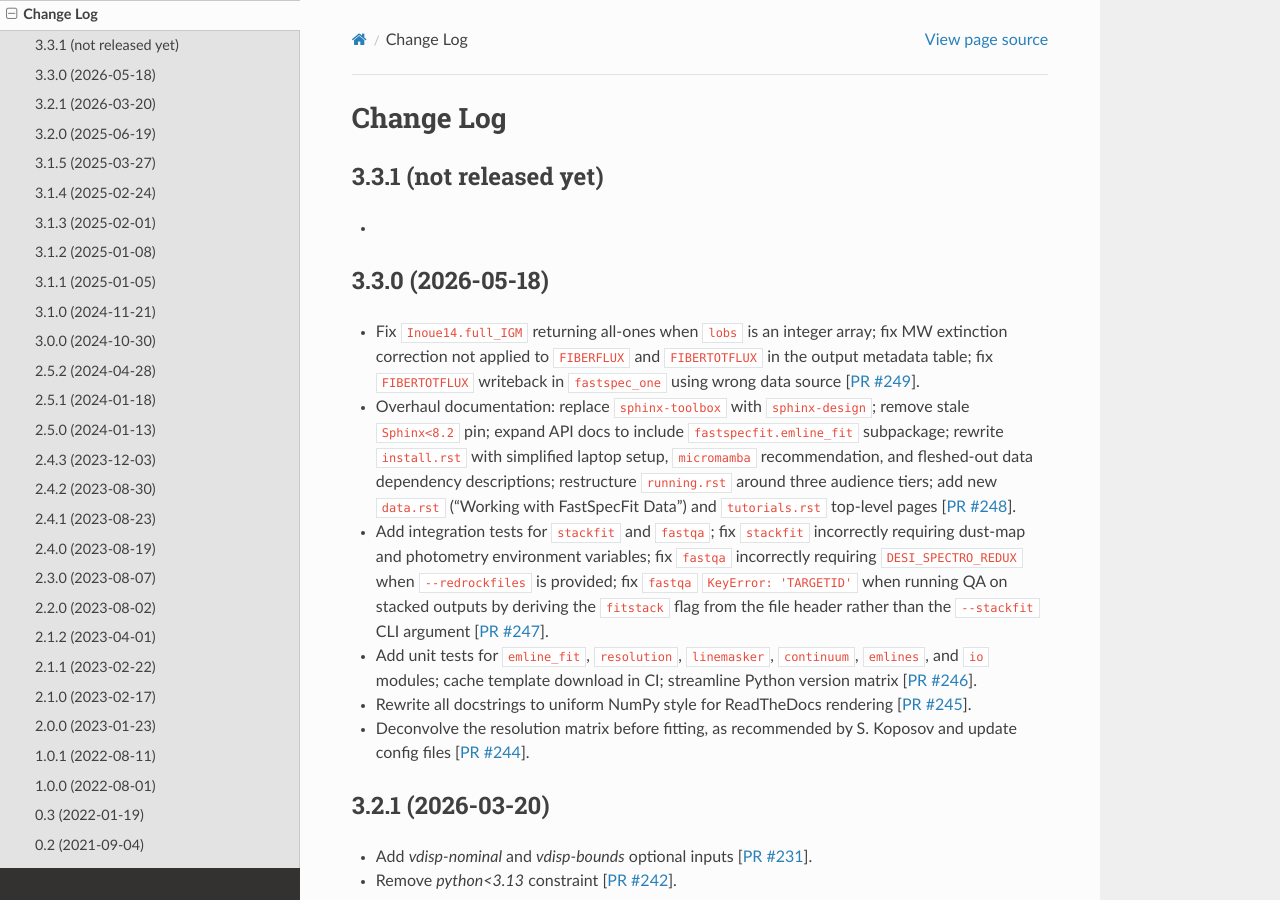
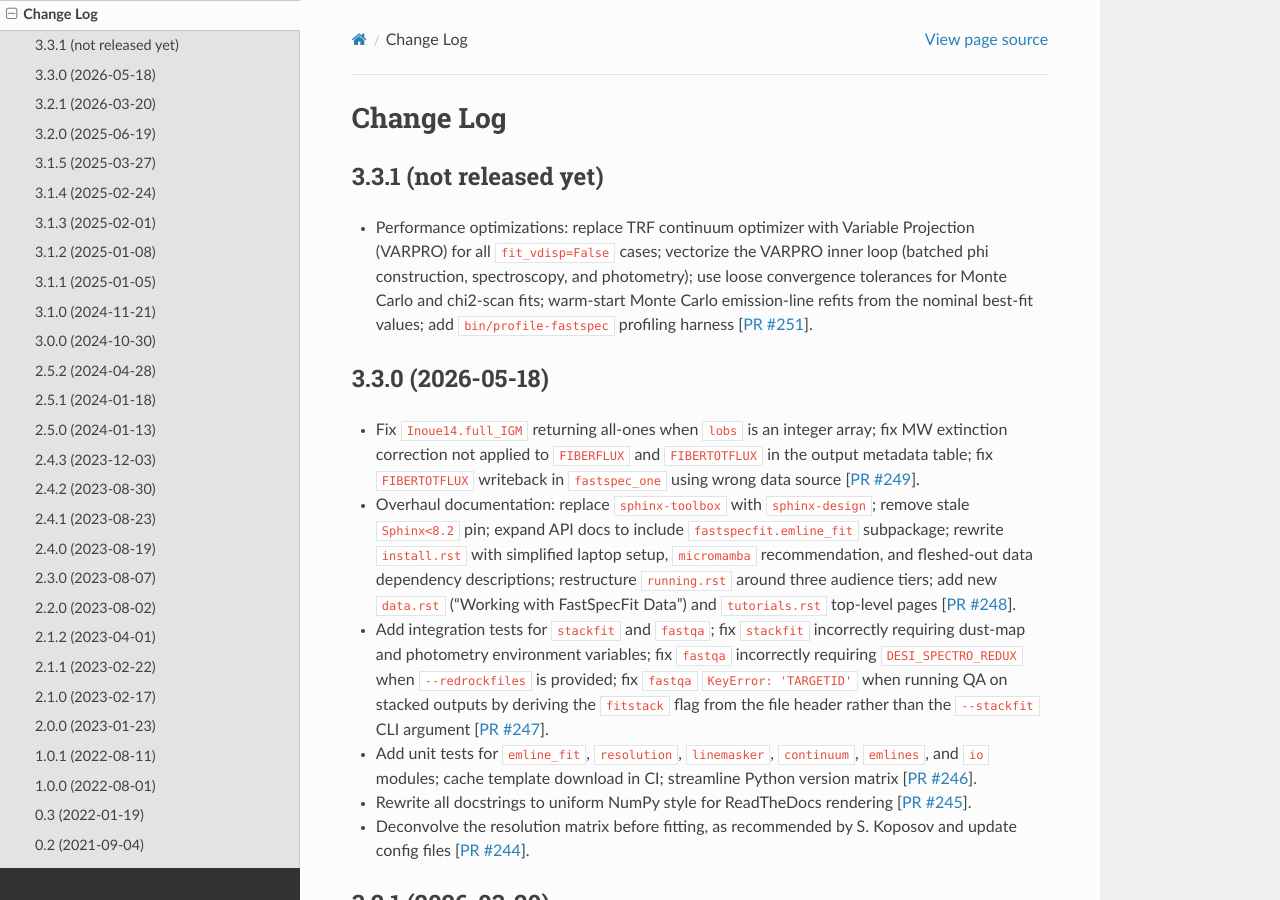
Before and after one commit to desihub/fastspecfit, a Sphinx documentation site: the page built from doc/changes.rst, in a window 1280 px wide and 900 px high. Built offline with Sphinx 7.4.7 and the Read the Docs theme 3.1.0, drawn with Linux system fonts in a browser that asks for light colours; the version number could not be read and is left out.

Commit message:
Add profile-fastspec to script-files; update change log for PR #251
Co-Authored-By: Claude Sonnet 4.6 <noreply@anthropic.com>

```diff
--- a/doc/changes.rst
+++ b/doc/changes.rst
@@ -5,7 +5,16 @@ Change Log
 3.3.1 (not released yet)
 ------------------------
 
-*
+* Performance optimizations: replace TRF continuum optimizer with Variable
+  Projection (VARPRO) for all ``fit_vdisp=False`` cases; vectorize the VARPRO
+  inner loop (batched phi construction, spectroscopy, and photometry); use loose
+  convergence tolerances for Monte Carlo and chi2-scan fits; warm-start Monte
+  Carlo emission-line refits from the nominal best-fit values; add
+  ``bin/profile-fastspec`` profiling harness [`PR #251`_].
+
+.. _`PR #251`: https://github.com/desihub/fastspecfit/pull/251
+
+
 
 3.3.0 (2026-05-18)
 ------------------
--- a/pyproject.toml
+++ b/pyproject.toml
@@ -70,7 +70,8 @@ package-dir = {"" = "py"}
 script-files = [
     "bin/build-templates",
     "bin/get-cutouts",
-    "bin/mpi-fastspecfit"
+    "bin/mpi-fastspecfit",
+    "bin/profile-fastspec"
 ]
 
 [tool.setuptools.package-data]
```
